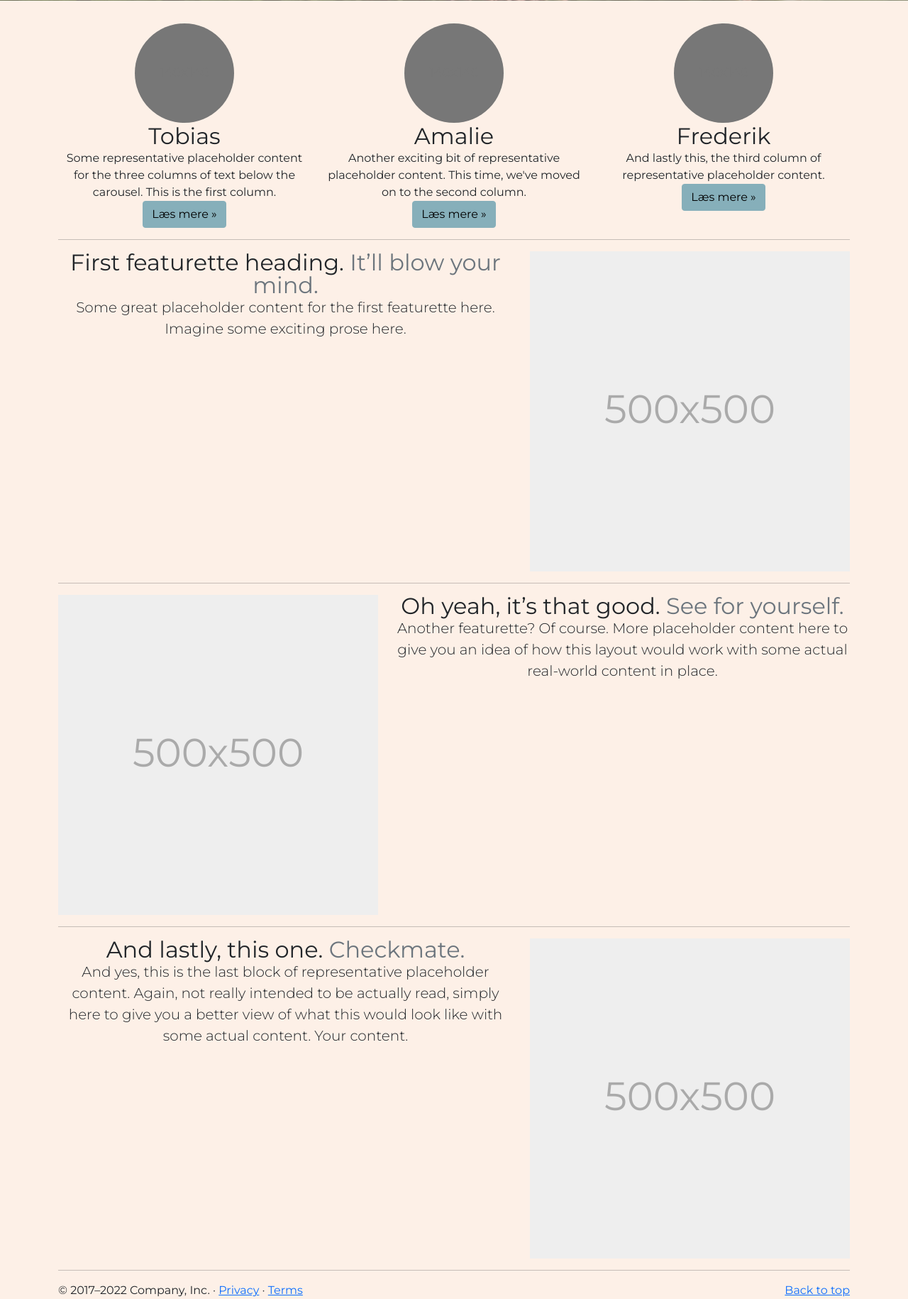
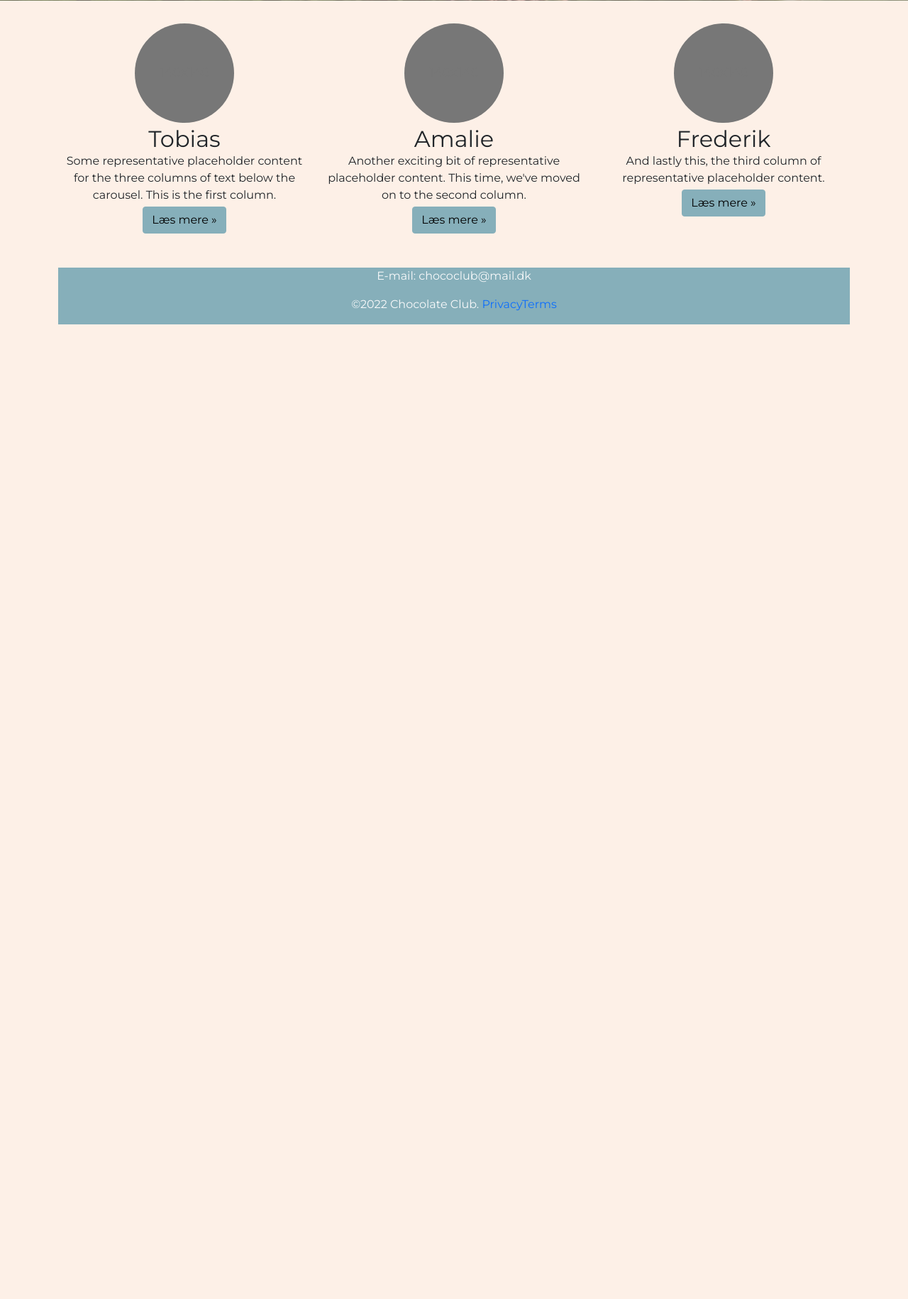
Before and after one commit to DesignByVang/ChocolateClub, a PHP site: page / in a window 1280 px wide. Shown: the part 817-2647 px from the top of the page at 71% size. After the commit the page ends 1274 px from the top, so only its background shows below. Run offline with PHP 8.4, Linux system fonts and the light colour scheme; some libraries are stand-ins or nearby versions.

Commit message:
ændret footer

```diff
--- a/css/styles.scss
+++ b/css/styles.scss
@@ -147,3 +147,11 @@ img{
 .event {
   font-weight: 300;
 }
+
+.footer {
+  height: 80px;
+}
+
+a {
+  text-decoration: none;
+}
--- a/index.php
+++ b/index.php
@@ -90,80 +90,31 @@
         <div class="col-lg-4">
             <svg class="bd-placeholder-img rounded-circle mt-3" width="140" height="140" xmlns="http://www.w3.org/2000/svg" role="img" aria-label="Placeholder: 140x140" preserveAspectRatio="xMidYMid slice" focusable="false"><title>Placeholder</title><rect width="100%" height="100%" fill="#777"/><text x="50%" y="50%" fill="#777" dy=".3em">140x140</text></svg>
 
-            <h2 class="fw-normal ">Tobias</h2>
+            <h2 class="fw-normal mt-1">Tobias</h2>
             <p>Some representative placeholder content for the three columns of text below the carousel. This is the first column.</p>
-            <p><a class="btn btn-primary" href="#">Læs mere &raquo;</a></p>
+            <p><a class="btn btn-primary mt-1" href="#">Læs mere &raquo;</a></p>
         </div>
         <div class="col-lg-4">
             <svg class="bd-placeholder-img rounded-circle mt-3" width="140" height="140" xmlns="http://www.w3.org/2000/svg" role="img" aria-label="Placeholder: 140x140" preserveAspectRatio="xMidYMid slice" focusable="false"><title>Placeholder</title><rect width="100%" height="100%" fill="#777"/><text x="50%" y="50%" fill="#777" dy=".3em">140x140</text></svg>
 
-            <h2 class="fw-normal">Amalie</h2>
+            <h2 class="fw-normal mt-1">Amalie</h2>
             <p>Another exciting bit of representative placeholder content. This time, we've moved on to the second column.</p>
-            <p><a class="btn btn-primary" href="#">Læs mere &raquo;</a></p>
+            <p><a class="btn btn-primary mt-1" href="#">Læs mere &raquo;</a></p>
         </div>
         <div class="col-lg-4">
             <svg class="bd-placeholder-img rounded-circle mt-3" width="140" height="140" xmlns="http://www.w3.org/2000/svg" role="img" aria-label="Placeholder: 140x140" preserveAspectRatio="xMidYMid slice" focusable="false"><title>Placeholder</title><rect width="100%" height="100%" fill="#777"/><text x="50%" y="50%" fill="#777" dy=".3em">140x140</text></svg>
 
-            <h2 class="fw-normal">Frederik</h2>
+            <h2 class="fw-normal mt-1">Frederik</h2>
             <p>And lastly this, the third column of representative placeholder content.</p>
-            <p><a class="btn btn-primary" href="#">Læs mere &raquo;</a></p>
+            <p><a class="btn btn-primary mt-1" href="#">Læs mere &raquo;</a></p>
         </div>
     </div>
 
-
-        <!-- START THE FEATURETTES -->
-
-        <hr class="featurette-divider">
-
-        <div class="row featurette">
-            <div class="col-md-7">
-                <h2 class="featurette-heading fw-normal lh-1">First featurette heading. <span class="text-muted">It’ll blow your mind.</span></h2>
-                <p class="lead">Some great placeholder content for the first featurette here. Imagine some exciting prose here.</p>
-            </div>
-            <div class="col-md-5">
-                <svg class="bd-placeholder-img bd-placeholder-img-lg featurette-image img-fluid mx-auto" width="500" height="500" xmlns="http://www.w3.org/2000/svg" role="img" aria-label="Placeholder: 500x500" preserveAspectRatio="xMidYMid slice" focusable="false"><title>Placeholder</title><rect width="100%" height="100%" fill="#eee"/><text x="50%" y="50%" fill="#aaa" dy=".3em">500x500</text></svg>
-
-            </div>
-        </div>
-
-        <hr class="featurette-divider">
-
-        <div class="row featurette">
-            <div class="col-md-7 order-md-2">
-                <h2 class="featurette-heading fw-normal lh-1">Oh yeah, it’s that good. <span class="text-muted">See for yourself.</span></h2>
-                <p class="lead">Another featurette? Of course. More placeholder content here to give you an idea of how this layout would work with some actual real-world content in place.</p>
-            </div>
-            <div class="col-md-5 order-md-1">
-                <svg class="bd-placeholder-img bd-placeholder-img-lg featurette-image img-fluid mx-auto" width="500" height="500" xmlns="http://www.w3.org/2000/svg" role="img" aria-label="Placeholder: 500x500" preserveAspectRatio="xMidYMid slice" focusable="false"><title>Placeholder</title><rect width="100%" height="100%" fill="#eee"/><text x="50%" y="50%" fill="#aaa" dy=".3em">500x500</text></svg>
-
-            </div>
-        </div>
-
-        <hr class="featurette-divider">
-
-        <div class="row featurette">
-            <div class="col-md-7">
-                <h2 class="featurette-heading fw-normal lh-1">And lastly, this one. <span class="text-muted">Checkmate.</span></h2>
-                <p class="lead">And yes, this is the last block of representative placeholder content. Again, not really intended to be actually read, simply here to give you a better view of what this would look like with some actual content. Your content.</p>
-            </div>
-            <div class="col-md-5">
-                <svg class="bd-placeholder-img bd-placeholder-img-lg featurette-image img-fluid mx-auto" width="500" height="500" xmlns="http://www.w3.org/2000/svg" role="img" aria-label="Placeholder: 500x500" preserveAspectRatio="xMidYMid slice" focusable="false"><title>Placeholder</title><rect width="100%" height="100%" fill="#eee"/><text x="50%" y="50%" fill="#aaa" dy=".3em">500x500</text></svg>
-
-            </div>
-        </div>
-
-        <hr class="featurette-divider">
-
-        <!-- /END THE FEATURETTES -->
-
-    </div><!-- /.container -->
-
-
-    <!-- FOOTER -->
-    <footer class="container">
-        <p class="float-end"><a href="#">Back to top</a></p>
-        <p>&copy; 2017–2022 Company, Inc. &middot; <a href="#">Privacy</a> &middot; <a href="#">Terms</a></p>
-    </footer>
+<footer class="container mt-5 bg-primary text-muted footer">
+        <address class="text-light">E-mail: <a class="text-light" href="mailto:chococlub@mail.dk">chococlub@mail.dk</a>
+        </address>
+    <p class="text-light">&copy;2022 Chocolate Club. <a href="#">Privacy</a><a href="#">Terms</a></p>
+</footer>
 
     <script src="node_modules/bootstrap/dist/js/bootstrap.bundle.min.js"></script>
 </body>
```
Also changed, not shown: css/styles.css (+1 -1 lines), 1 other file.
